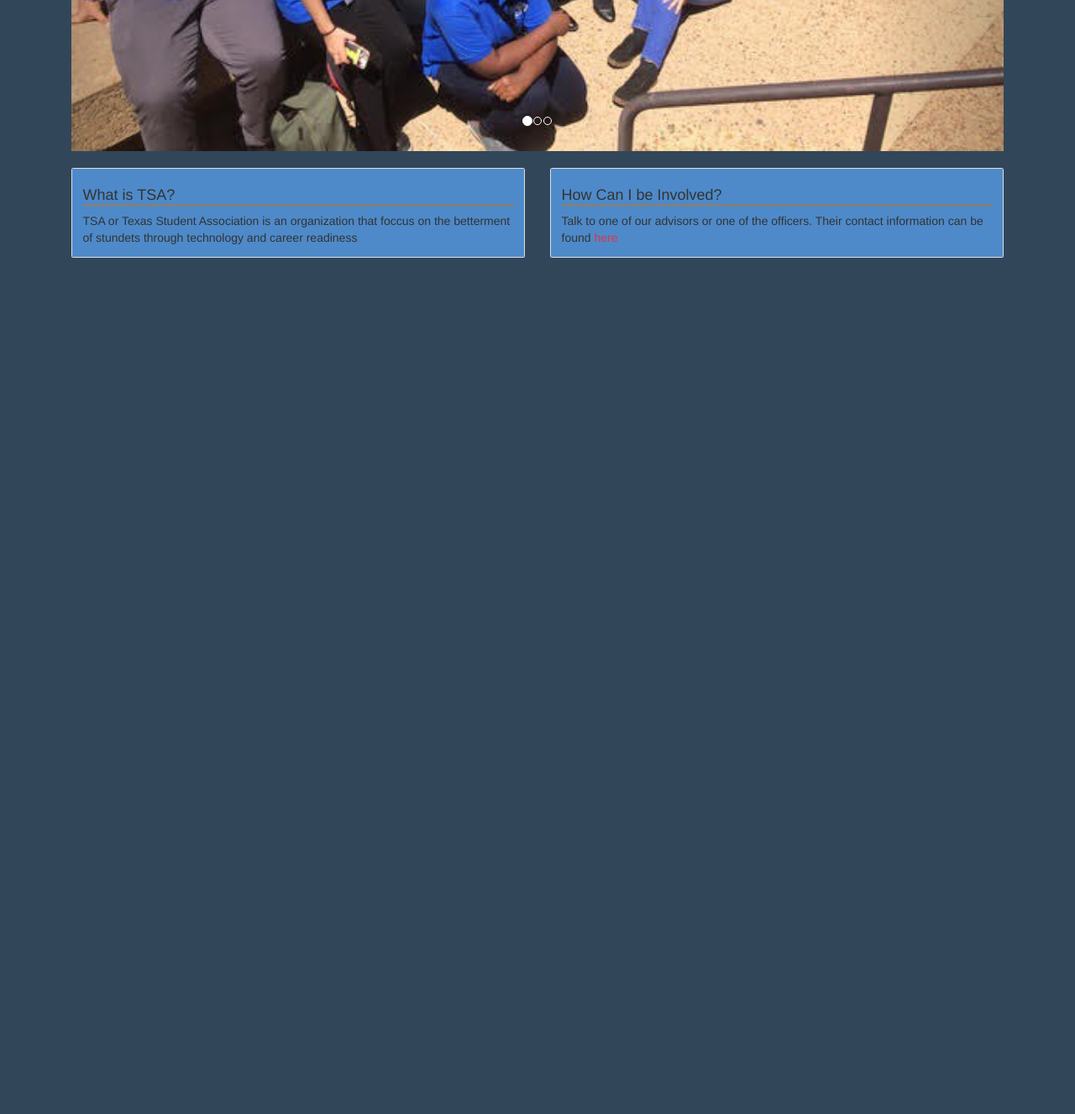
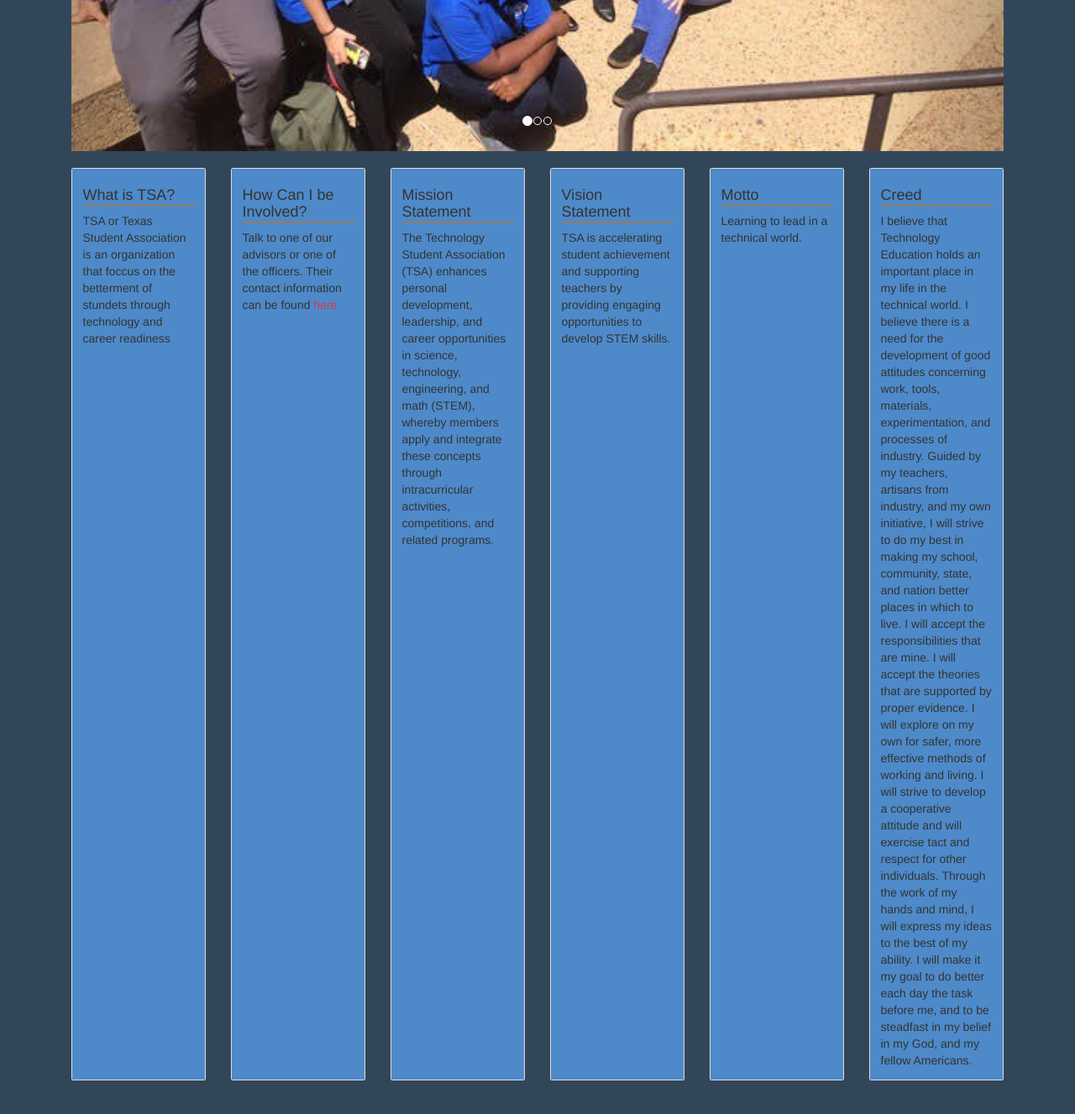
Before and after one commit to cdxker/TSAWebsite, a Flask app: page / in a window 1280 px wide. Shown: the part 735-2062 px from the top of the page at 84% size. Before the commit the page ends 1042 px from the top, so only its background shows below. Run offline with Flask 2, Linux system fonts and the light colour scheme; some libraries are stand-ins or nearby versions.

Commit message:
added to tsa info

```diff
--- a/TSA/templates/home.html
+++ b/TSA/templates/home.html
@@ -21,6 +21,10 @@
 
     <div class="item">
       <img class="img-fluid w-100" src="{{url_for('static', filename='images/tsa/FortWorth.jpg')}}">
+    </div>
+
+    <div class="item">
+      <img class="img-fluid w-100" src="{{url_for('static', filename='images/tsa/Everyone.jpg')}}">
     </div>
   </div>
 
@@ -52,5 +56,32 @@
         Their contact information can be found <a href="/team" class="card-link text-danger">here</a></p>
     </div>
   </div>
+  <div class="card">
+    <div class="card-body">
+      <h4 class="card-title">Mission Statement</h4>
+      <p class="card-text">The Technology Student Association (TSA) enhances personal development, leadership, and career opportunities in science, technology, engineering, and math (STEM), whereby members apply and integrate these concepts through intracurricular activities, competitions, and related programs.</p>
+    </div>
+  </div>
+  <div class="card">
+    <div class="card-body">
+      <h4 class="card-title">Vision Statement</h4>
+      <p class="card-text">TSA is accelerating student achievement and supporting teachers by providing engaging opportunities to develop STEM skills.</p>
+    </div>
+  </div>
+  <div class="card">
+    <div class="card-body">
+      <h4 class="card-title">Motto</h4>
+      <p class="card-text">Learning to lead in a technical world.</p>
+    </div>
+  </div>
+  <div class="card">
+    <div class="card-body">
+      <h4 class="card-title">Creed</h4>
+      <p class="card-text">I believe that Technology Education holds an important place in my life in the technical world. I believe there is a need for the development of good attitudes concerning work, tools, materials, experimentation, and processes of industry. Guided by my teachers, artisans from industry, and my own initiative, I will strive to do my best in making my school, community, state, and nation better places in which to live.
+
+        I will accept the responsibilities that are mine. I will accept the theories that are supported by proper evidence. I will explore on my own for safer, more effective methods of working and living. I will strive to develop a cooperative attitude and will exercise tact and respect for other individuals. Through the work of my hands and mind, I will express my ideas to the best of my ability. I will make it my goal to do better each day the task before me, and to be steadfast in my belief in my God, and my fellow Americans.</p>
+    </div>
+  </div>
+
 </div>
 {% endblock %}
```
